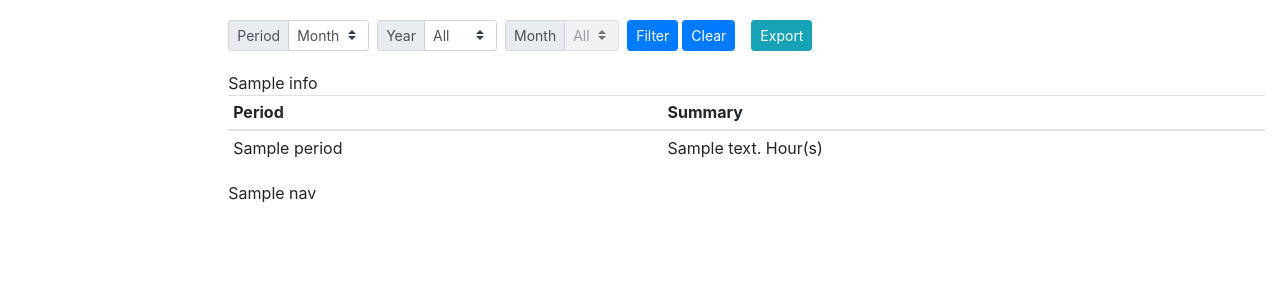
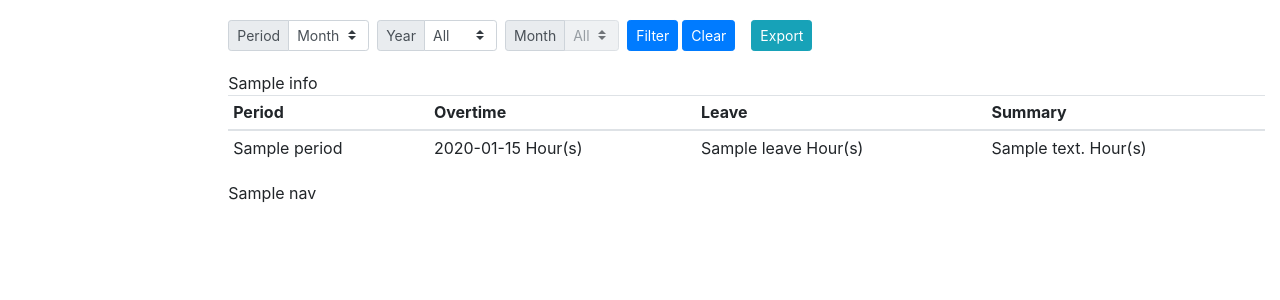
Before and after one commit to sunshineplan/OLMS-old, a Flask app: template OLMS/templates/stats/index.html in a window 1280 px wide. Shown: the part 107-407 px from the top of the page. Run offline with Flask 2, Linux system fonts and the light colour scheme; the template is opened without the code that fills it: most values are stand-ins (such as "Sample title", 1, 10 or a date in 2020); parts of the project's set-up code (start-up, migrations or seed data) failed here and were passed over; some libraries are stand-ins or nearby versions.

Commit message:
Add overtime and leave columns to statistics table

```diff
--- a/OLMS/stats.py
+++ b/OLMS/stats.py
@@ -31,7 +31,7 @@ def empl_index():
         else:
             condition = "AND period = '{}'".format(year+'-'+month)
     elif period == 'year':
-        query = ('SELECT substr(period,1,4) year, dept_id, dept_name, empl_id, realname, sum(summary) summary'
+        query = ('SELECT substr(period,1,4) year, dept_name, realname, sum(overtime) overtime, sum(leave) leave, sum(summary) summary'
                  ' FROM statistics WHERE empl_id = ? {}'
                  ' GROUP BY year, dept_id, empl_id'
                  ' ORDER BY year DESC')
@@ -87,7 +87,7 @@ def dept_index():
         else:
             condition = "AND period = '{}'".format(year+'-'+month)
     elif period == 'year':
-        query = ('SELECT substr(period,1,4) year, dept_id, dept_name, empl_id, realname, sum(summary) summary'
+        query = ('SELECT substr(period,1,4) year, dept_name, realname, sum(overtime) overtime, sum(leave) leave, sum(summary) summary'
                  ' FROM statistics WHERE 1=1 {}'
                  ' GROUP BY year, dept_id, empl_id'
                  ' ORDER BY year DESC')
--- a/OLMS/templates-zh/stats/index.html
+++ b/OLMS/templates-zh/stats/index.html
@@ -164,6 +164,8 @@
             <th scope='col'>部门</th>
             <th scope='col'>姓名</th>
           {% endif %}
+          <th scope='col'>加班</th>
+          <th scope='col'>休假</th>
           <th scope='col'>汇总</th>
         </tr>
       </thead>
@@ -175,6 +177,8 @@
               <td style='white-space:nowrap'>{{ record['dept_name'] }}</td>
               <td style='white-space:nowrap'>{{ record['realname'] }}</td>
             {% endif %}
+            <td style='white-space:nowrap'>{{ record['overtime'] }} 小时</td>
+            <td style='white-space:nowrap'>{{ record['leave'] }} 小时</td>
             <td style='white-space:nowrap'>{{ record['summary'] }} 小时</td>
           </tr>
         {% endfor %}
--- a/OLMS/templates/stats/index.html
+++ b/OLMS/templates/stats/index.html
@@ -164,6 +164,8 @@
             <th scope='col'>Department</th>
             <th scope='col'>Realname</th>
           {% endif %}
+          <th scope='col'>Overtime</th>
+          <th scope='col'>Leave</th>
           <th scope='col'>Summary</th>
         </tr>
       </thead>
@@ -175,6 +177,8 @@
               <td style='white-space:nowrap'>{{ record['dept_name'] }}</td>
               <td style='white-space:nowrap'>{{ record['realname'] }}</td>
             {% endif %}
+            <td style='white-space:nowrap'>{{ record['overtime'] }} Hour(s)</td>
+            <td style='white-space:nowrap'>{{ record['leave'] }} Hour(s)</td>
             <td style='white-space:nowrap'>{{ record['summary'] }} Hour(s)</td>
           </tr>
         {% endfor %}
```
Also changed, not shown: OLMS/schema.sql (+5 -2 lines).
